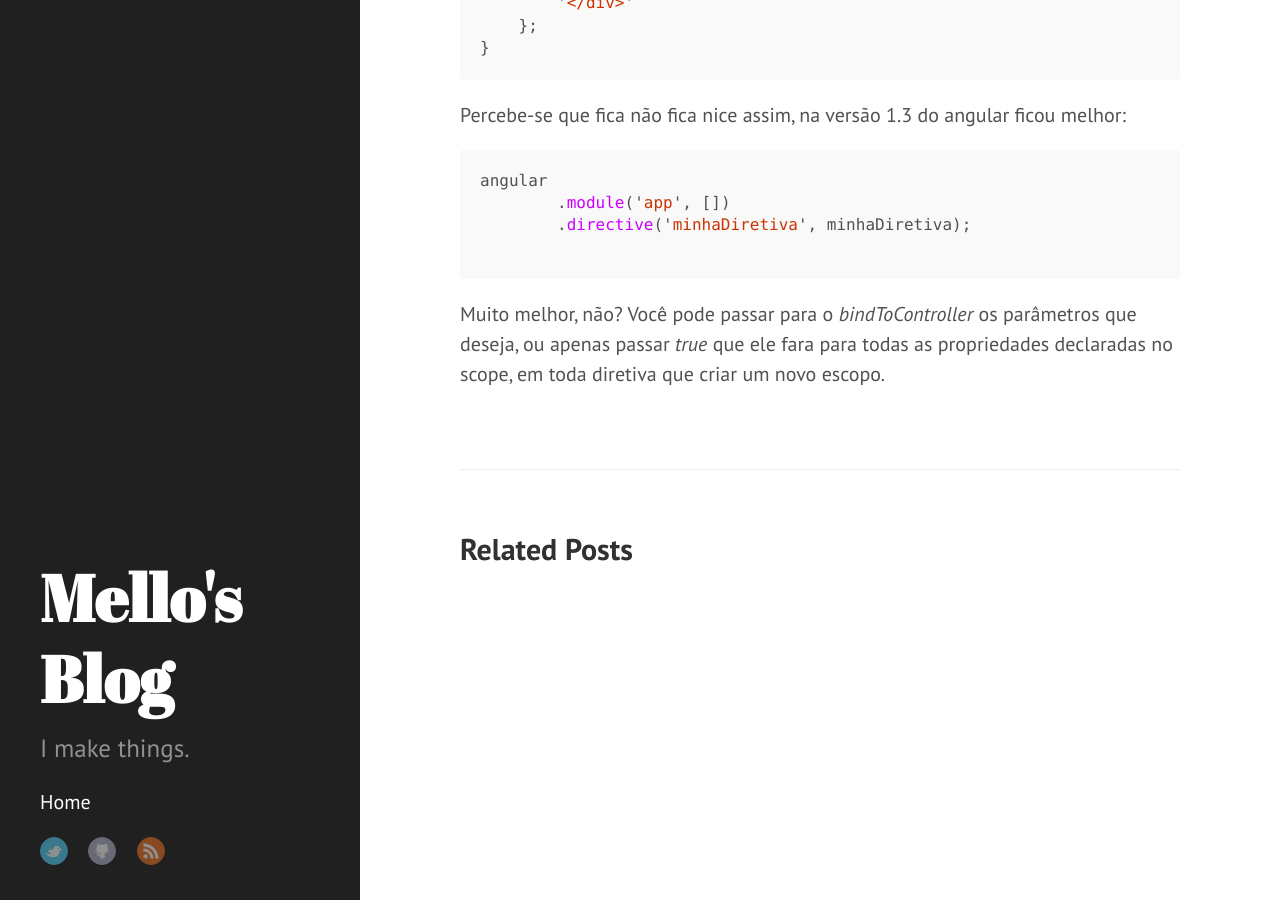
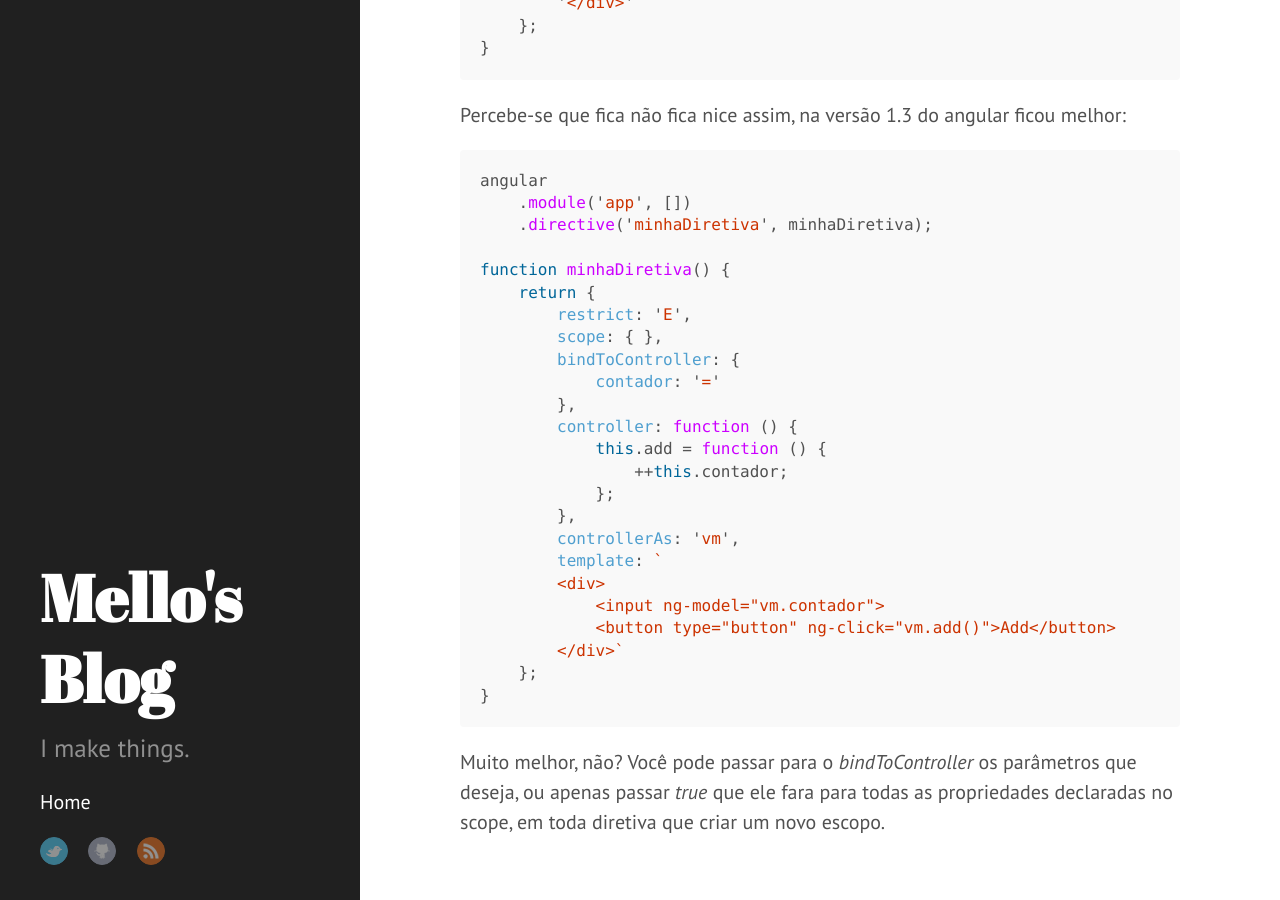
Before and after one commit to joaomello-zz/joaomello.github.io, a Jekyll site: the page built from _posts/2015-11-15-angular-bindtocontroller.markdown, in a window 1280 px wide and 900 px high, scrolled down 773 px. Built offline with Jekyll 4.4.1, drawn with Linux system fonts in a browser that asks for light colours.

Commit message:
Post update: Angular bindToController

````diff
--- a/_posts/2015-11-15-angular-bindtocontroller.markdown
+++ b/_posts/2015-11-15-angular-bindtocontroller.markdown
@@ -33,10 +33,31 @@ function minhaDiretiva() {
 ~~~
 
 Percebe-se que fica não fica nice assim, na versão 1.3 do angular ficou melhor:
-```js
+~~~ js
 angular
-	.module('app', [])
-	.directive('minhaDiretiva', minhaDiretiva);
+    .module('app', [])
+    .directive('minhaDiretiva', minhaDiretiva);
 
-```
+function minhaDiretiva() {
+    return {
+        restrict: 'E',
+        scope: { },
+        bindToController: {
+            contador: '='
+        },
+        controller: function () {
+            this.add = function () {
+                ++this.contador;
+            };
+        },
+        controllerAs: 'vm',
+        template: `
+        <div>
+            <input ng-model="vm.contador">
+            <button type="button" ng-click="vm.add()">Add</button>
+        </div>`
+    };
+}
+~~~
+
 Muito melhor, não? Você pode passar para o *bindToController* os parâmetros que deseja, ou apenas passar *true* que ele fara para todas as propriedades declaradas no scope, em toda diretiva que criar um novo escopo.
````
